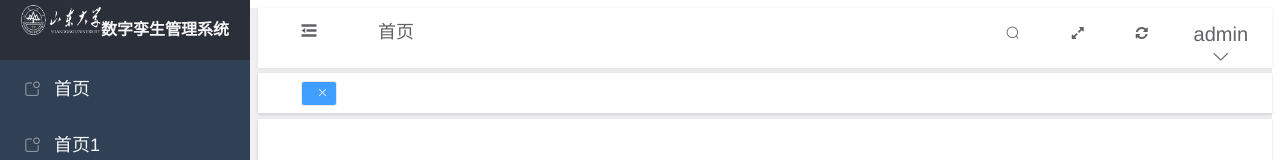
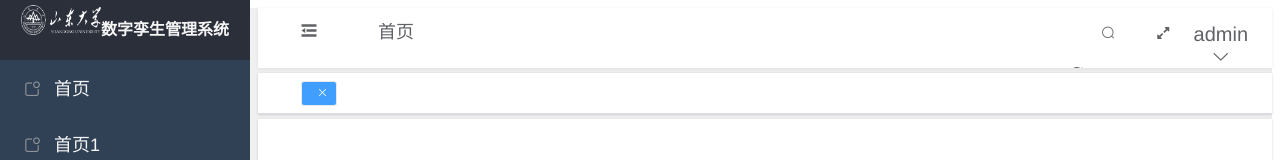
Before and after one commit to 2331771385/web3D_system, a Vue app: page / in a window 1280 px wide. Shown: the top 160 px of the page. Built offline with nearby package versions, Linux system fonts and the light colour scheme.

Commit message:
修改样式

```diff
--- a/index.html
+++ b/index.html
@@ -3,7 +3,7 @@
   <head>
     <meta charset="utf-8">
     <meta name="viewport" content="width=device-width,initial-scale=1.0">
-    <title>demo</title>
+    <title>山东大学数字孪生管理系统</title>
   </head>
   <body>
     <div id="app"></div>
--- a/src/App.vue
+++ b/src/App.vue
@@ -12,6 +12,7 @@ export default {
 
 <style>
 #app {
+  height: 100%;
   font-family: 'Avenir', Helvetica, Arial, sans-serif;
   -webkit-font-smoothing: antialiased;
   -moz-osx-font-smoothing: grayscale;
--- a/src/components/common/header.vue
+++ b/src/components/common/header.vue
@@ -44,16 +44,24 @@
                 <el-button
                     icon="el-icon-search"
                     @click="searchVal"
+                    class="btn"
                 >
                 </el-button>
+
+                <!-- 点击搜索按钮，出现输入框 -->
+
+
                 <!-- 全屏 -->
                 <template>
-                    <el-button v-if="!fullScreenShow">
+                    <el-button
+                        v-if="!fullScreenShow"
+                        @click="fullScreen"
+                    >
                         <i class="fa fa-expand" aria-hidden="true"></i>
                     </el-button>
 
                     <!-- 退出全屏 -->
-                    <el-button v-else>
+                    <el-button v-else @click="fullScreen" >
                         <i class="fa fa-compress" aria-hidden="true"></i>
                     </el-button>
 
@@ -100,6 +108,8 @@ export default {
    name:'header',
    data() {
        return {
+           flag:false,
+           fullscreen:false,
           fullScreenShow:false,
           sfShow:false,
           recentLoginName:'admin',
@@ -109,7 +119,6 @@ export default {
        }
    },
    created() {
-
    },
    watch: {
        showIcon:function(newVal,oldVal){
@@ -120,6 +129,7 @@ export default {
        vueEvent.$on('getBread',(value1,value2)=>{
            this.breadcrumbList(value1,value2);
        })
+
    },
    methods: {
        getMsg(){},
@@ -155,6 +165,40 @@ export default {
         searchVal(){
 
         },
+
+        //全屏操作
+        fullScreen(){
+            this.fullScreenShow=!this.fullScreenShow;
+            let element = document.documentElement; //放大的元素,直接作用于id=all-show上，如果整个系统都需要放大，直接赋值document.documentElement。
+            if (this.fullscreen) {
+                //退出全屏
+                if (document.exitFullscreen) {
+                    document.exitFullscreen();
+                } else if (document.webkitCancelFullScreen) {
+                    document.webkitCancelFullScreen();
+                } else if (document.mozCancelFullScreen) {
+                    document.mozCancelFullScreen();
+                } else if (document.msExitFullscreen) {
+                    document.msExitFullscreen();
+                }
+            } else {
+                //进入全屏
+                if (element.requestFullscreen) {
+                    element.requestFullscreen();
+                } else if (element.webkitRequestFullScreen) {
+                    element.webkitRequestFullScreen();
+                } else if (element.mozRequestFullScreen) {
+                    element.mozRequestFullScreen();
+                } else if (element.msRequestFullscreen) {
+                // IE11
+                    element.msRequestFullscreen();
+                }
+            }
+            this.fullscreen = !this.fullscreen;
+        },
+   },
+   beforeDestroy() {
+
    },
 }
 </script>
@@ -217,6 +261,9 @@ export default {
     font-size: 20px;
 
 }
+.btn{
+    margin-left: 50%;
+}
 .el-dropdown-menu{
       margin-top: 15px;
       float: left;
@@ -238,4 +285,7 @@ export default {
 .el-button{
     border: 1px solid #fff;
 }
+.el-button+.el-button {
+    margin-left: 0 !important;
+}
 </style>
--- a/src/components/common/home.vue
+++ b/src/components/common/home.vue
@@ -1,11 +1,9 @@
 <template>
     <div class="wrapper">
-        <!-- <v-header></v-header>
-        <v-sidebar></v-sidebar> -->
         <div class='sideBar'>
             <v-sidebar></v-sidebar>
         </div>
-        <div id="all-show" class="content-box" :class="{'content-collapse':collapse}">
+        <div class="content-box" :class="{'content-collapse':collapse}">
             <v-header></v-header>
             <v-tag></v-tag>
             <div :class=" contentShow ? 'contentFixed': 'content'">
@@ -76,6 +74,8 @@ export default {
 <style scoped>
 .wrapper{
     height: 100%;
+    min-height: 100%;
+    max-height: 100%;
     width: 100%;
 }
 .sideBar{
@@ -84,7 +84,6 @@ export default {
 }
 .content-box{
   left: 250px;
-  /* top: 60px; */
   width: calc(100%-250px);
   height: 820px;
   -webkit-transition: left .3s ease-in-out;
--- a/src/components/common/sider.vue
+++ b/src/components/common/sider.vue
@@ -150,7 +150,7 @@ export default {
     bottom:0;
     overflow-y: scroll;
     width: 250px;
-    /* height: 200px; */
+    height: 100%;
   }
   .sidebar::-webkit-scrollbar{
     width: 0;
```
